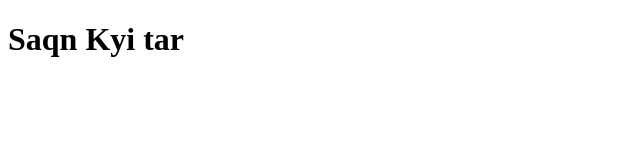
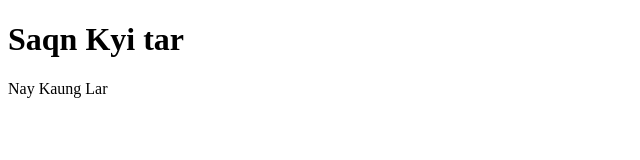
Before and after one commit to pyaephyoe783/gitbranch, a plain HTML site: page index.html in a window 1280 px wide. Shown: the whole page, without its empty margins (0-640 px from the left). Drawn offline with Linux system fonts and the light colour scheme.

Commit message:
csstobranch

```diff
--- a/index.html
+++ b/index.html
@@ -7,5 +7,6 @@
 </head>
 <body>
     <h1>Saqn Kyi tar</h1>
+    <p>Nay Kaung Lar</p>
 </body>
 </html>
```
